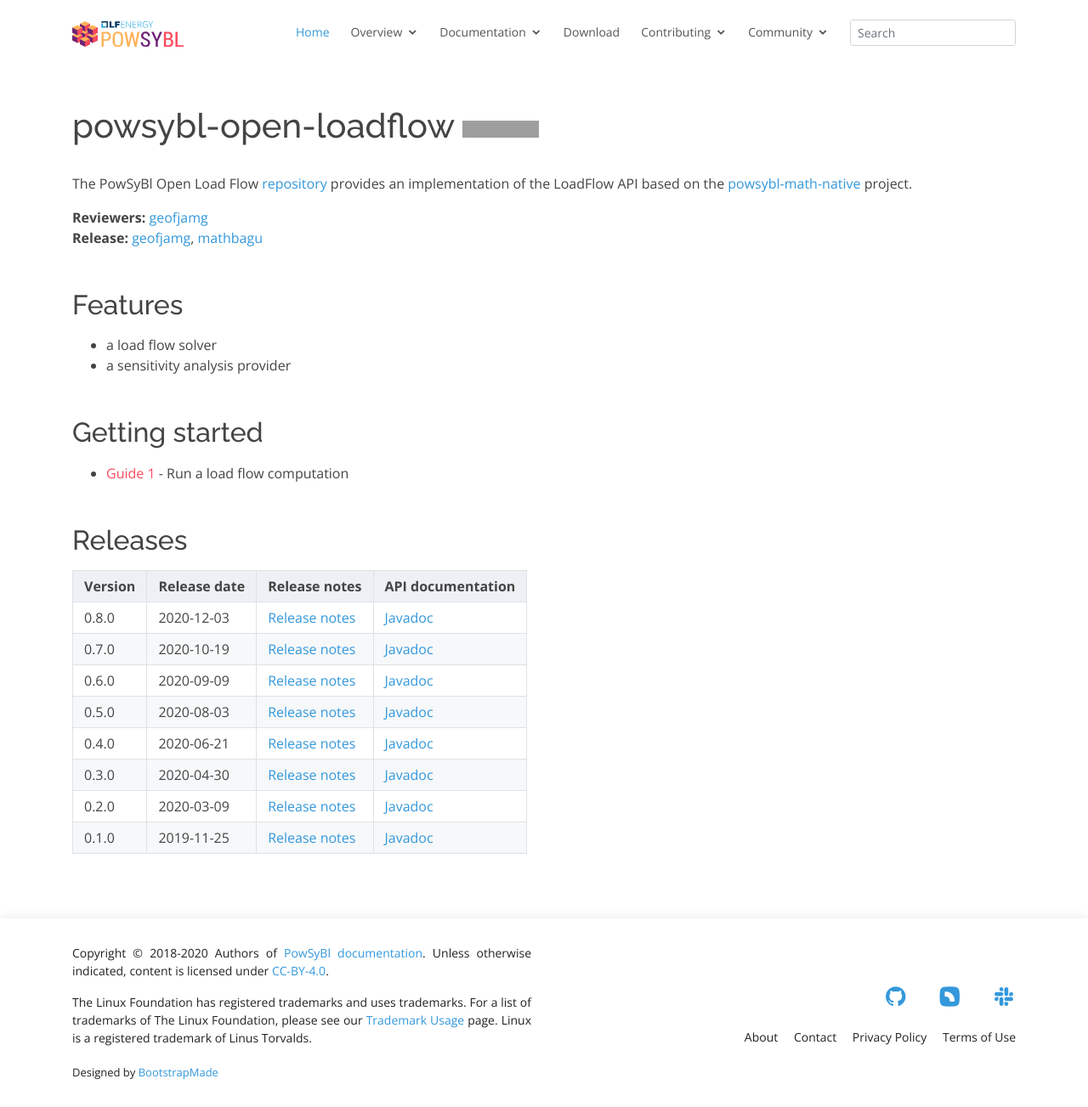
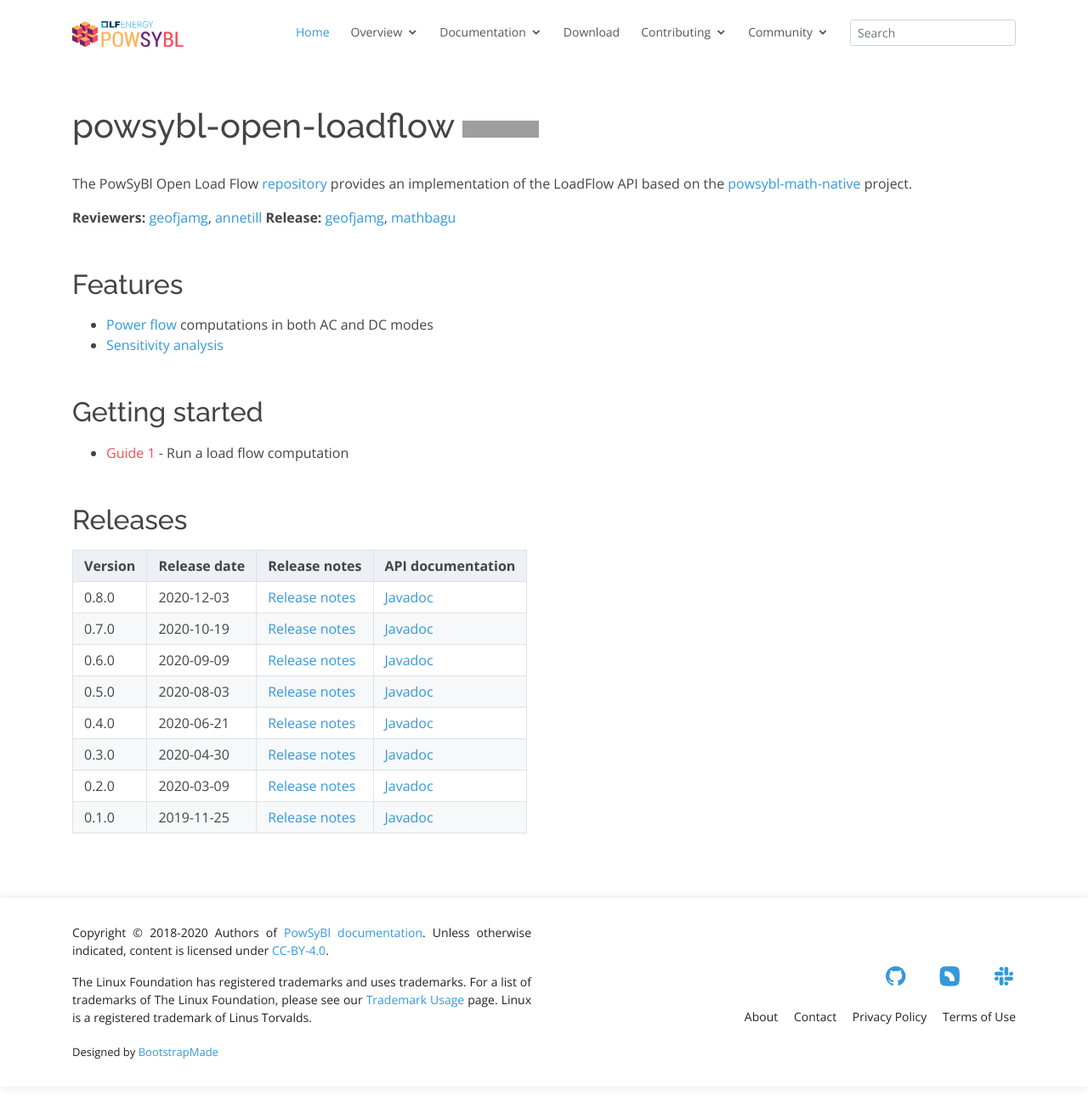
Before and after one commit to powsybl/powsybl.github.io, a Jekyll site: the page built from pages/documentation/developer/repositories/powsybl-open-loadflow.md, in a window 1280 px wide and 1303 px high. Shown: the whole window at 85% size. Built offline with Jekyll 4.4.1, drawn with Linux system fonts in a browser that asks for light colours; our own code applies the rules of GitHub Pages for plain Markdown files; grey boxes are pictures that could not be loaded.

Commit message:
Fix developer documentation.
Signed-off-by: Anne Tilloy <anne.tilloy@rte-france.com>

```diff
--- a/pages/documentation/developer/repositories/powsybl-open-loadflow.md
+++ b/pages/documentation/developer/repositories/powsybl-open-loadflow.md
@@ -1,13 +1,13 @@
 # powsybl-open-loadflow [![GitHub release](https://img.shields.io/github/release/powsybl/powsybl-open-loadflow.svg)](https://github.com/powsybl/powsybl-open-loadflow/releases/)
 The PowSyBl Open Load Flow [repository](https://github.com/powsybl/powsybl-open-loadflow) provides an implementation of the LoadFlow API based on the [powsybl-math-native](powsybl-math-native.md) project.
 
-**Reviewers:** [geofjamg](https://github.com/geofjamg)
+**Reviewers:** [geofjamg](https://github.com/geofjamg), [annetill](https://github.com/annetill)
 **Release:** [geofjamg](https://github.com/geofjamg), [mathbagu](https://github.com/mathbagu)
 
 ## Features
 
-- a load flow solver
-- a sensitivity analysis provider
+- [Power flow](../../simulation/powerflow/index.md) computations in both AC and DC modes
+- [Sensitivity analysis](../../simulation/sensitivity/index.md)
 
 ## Getting started
 
```
